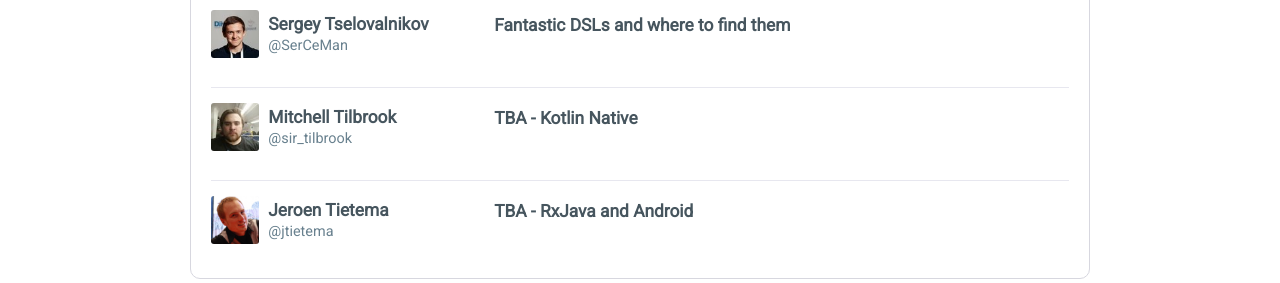
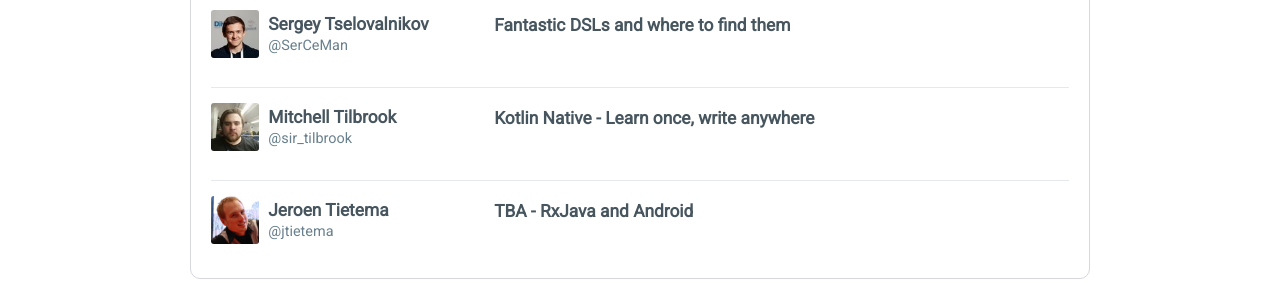
Before and after one commit to garethsime/sydkotlin.github.io, a Jekyll site: the page built from index.html, in a window 1280 px wide. Shown: the part 764-1047 px from the top of the page. Built offline with Jekyll 4.4.1, drawn with Linux system fonts in a browser that asks for light colours; nearby versions of some CDN libraries.

Commit message:
Update Kotlin Night speakers

```diff
--- a/_data/events.yml
+++ b/_data/events.yml
@@ -87,7 +87,7 @@
         twitter: sir_tilbrook
         image: profiles/sir_tilbrook.jpg
 
-      title: "TBA - Kotlin Native"
+      title: "Kotlin Native - Learn once, write anywhere"
 
     - speaker:
         name: Jeroen Tietema
```
